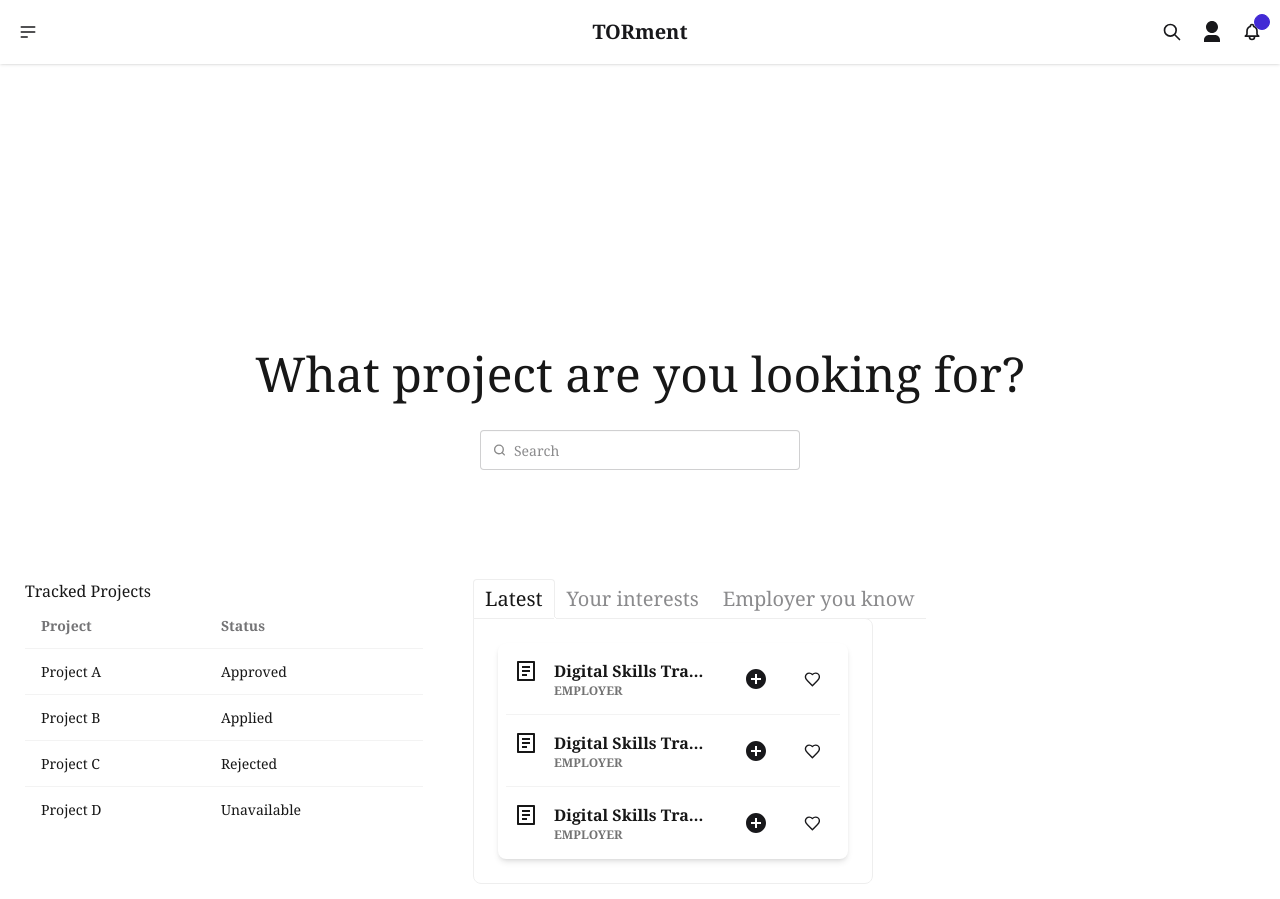
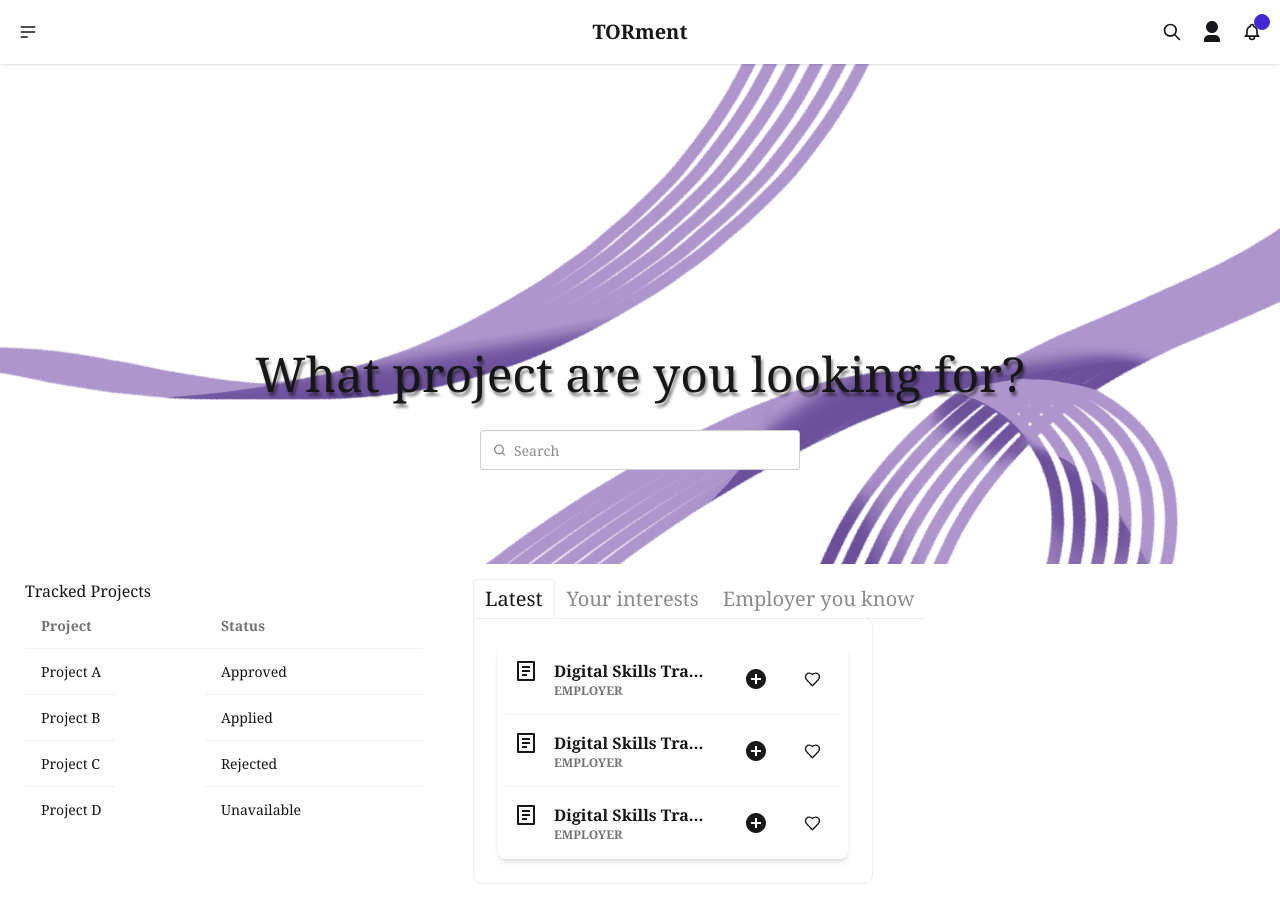
Before and after one commit to TORmax-KU/TORmax-Frontend, a Next.js app: page / in a window 1280 px wide. Built offline with nearby package versions, Linux system fonts and the light colour scheme.

Commit message:
few changes
- homepage header picture
- big data version on tor-list page
- Projects in Tracked Project Linked to project page for now

```diff
--- a/app/tor-list/page.tsx
+++ b/app/tor-list/page.tsx
@@ -17,7 +17,7 @@ export default function TORList() {
                 paddingRight: 100,
                 paddingTop: 50
             }}>
-                <ProjectListing />
+                <ProjectListing biginfo/>
             </div>
 
         </div>
--- a/component/HomePage/HomeSearch.tsx
+++ b/component/HomePage/HomeSearch.tsx
@@ -1,18 +1,30 @@
+import MediaBlock from "../MediaBlock";
 import SearchInput from "../Searchbar/SearchInput";
 
 export default function HomeSearch() {
     return (
         <div style={{
             display: 'flex',
+            position: 'relative',
             flexDirection: "column",
             alignItems: 'center',
             justifyContent: 'center',
             height: 500
         }}>
             <div style={{
+                position: 'absolute',
+                top: 0,
+                height: '100%',
+                width: '100%',
+            }}>
+            <MediaBlock url="/TORment Header.png" objectFit="cover"/>
+            </div>
+            <div style={{
                 fontSize: 48,
                 padding: 20,
-                paddingTop: 180
+                paddingTop: 180,
+                zIndex: 1,
+                textShadow: '2px 4px  3px rgba(0, 0, 0, 0.45)'
             }}>
                 What project are you looking for?
             </div>
--- a/component/HomePage/TrackingProjects.tsx
+++ b/component/HomePage/TrackingProjects.tsx
@@ -1,3 +1,5 @@
+import Link from "next/link"
+
 export default function TrackingProjects() {
     return (
         <div style={{
@@ -17,19 +19,27 @@ export default function TrackingProjects() {
                 </thead>
                 <tbody>
                     <tr>
+                        <Link href='/tor-page/1'>
                         <td>Project A</td>
+                        </Link>
                         <td>Approved</td>
                     </tr>
                     <tr>
+                        <Link href='/tor-page/1'>
                         <td>Project B</td>
+                        </Link>
                         <td>Applied</td>
                     </tr>
                     <tr>
+                        <Link href='/tor-page/1'>
                         <td>Project C</td>
+                        </Link>
                         <td>Rejected</td>
                     </tr>
                     <tr>
+                        <Link href='/tor-page/1'>
                         <td>Project D</td>
+                        </Link>
                         <td>Unavailable</td>
                     </tr>
                 </tbody>
```
Also changed, not shown: public/TORment Header.png (added).
